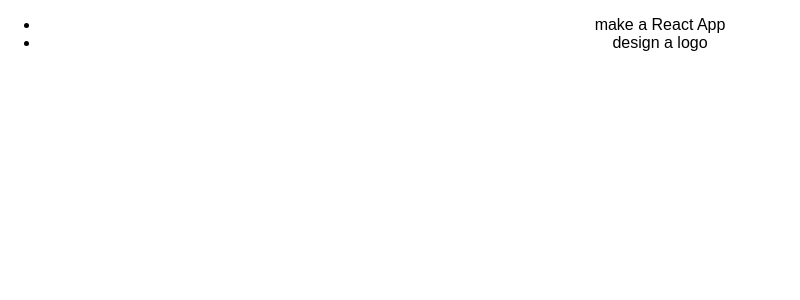
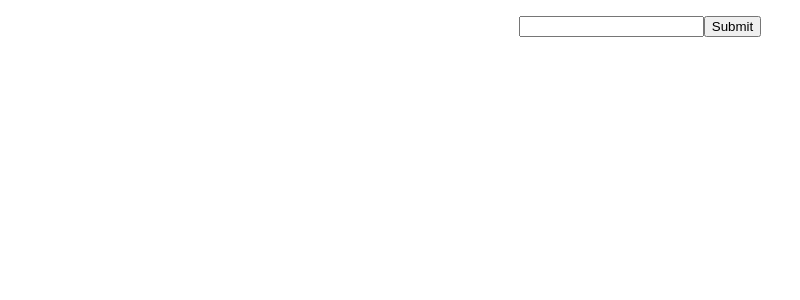
Before and after one commit to renojvarghese/to-do-list, a React (Create React App) app: page / in a window 1280 px wide. Shown: the top 300 px of the page, without its empty margins (0-800 px from the left). Built offline with nearby package versions, Linux system fonts and the light colour scheme.

Commit message:
can add items to list

```diff
--- a/src/List.js
+++ b/src/List.js
@@ -3,18 +3,39 @@ import React, { Component } from 'react';
 export class List extends Component {
     constructor(props) {
         super(props);
-        this.items = ["make a React App", "design a logo"];
+        this.state = {
+            items : []
+        }
+        this.handleSubmit = this.handleSubmit.bind(this);
     }
     get list() {
-        return this.items.map(item => {
-            return <li className="item">{item}</li>
+        return this.state.items.map( (item, i) => {
+            return <li key={"item_" + i} className="item">{item}</li>
         })
+    }
+    handleSubmit() {
+        let inputElem = document.getElementById("text-input");
+        let newItem = inputElem.value;
+
+        console.log(newItem);
+        this.state.items.push(newItem);
+        this.setState({
+            items: this.state.items
+        });
+
+        inputElem.value = "";
+
+
     }
     render() {
         return (
-            <ul className="item-list">
-                {this.list}
-            </ul>
+            <div className="container">
+                <ul className="item-list">
+                    {this.list}
+                </ul>
+                <input type="text" id="text-input"/>
+                <button className="submit-btn" onClick={this.handleSubmit}>Submit</button>
+            </div>
         );
     }
 }
```
